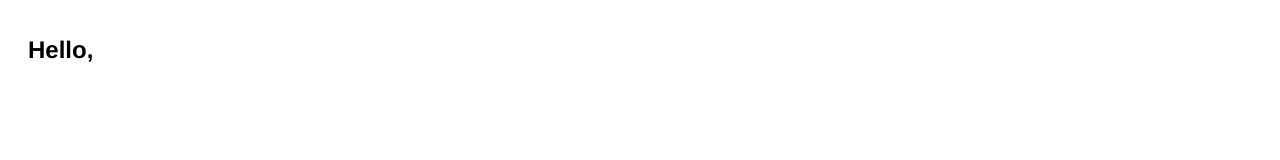
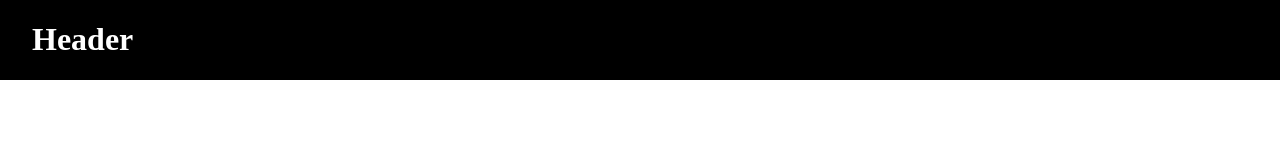
Before and after one commit to ACollectionOfAtoms/project-t-cms, a React app: page / in a window 1280 px wide. Built offline with nearby package versions, Linux system fonts and the light colour scheme; some packages are replaced by stand-ins of ours.

Commit message:
Added header component

```diff
--- a/src/components/App.js
+++ b/src/components/App.js
@@ -1,11 +1,9 @@
 // ./src/components/App.js
 import React from 'react'
-import styles from '../styles/App.css'
+import Header from 'components/Header/Header.js'
 
 const App = () => (
-  <div className={styles.app}>
-    <h2>Hello, </h2>
-  </div>
+  <Header />
 );
 
 export default App
--- /dev/null
+++ b/src/components/Header/Header.js
@@ -0,0 +1,12 @@
+import React from 'react'
+import styles from 'styles/components/Header.css'
+
+export default class Header extends React.Component {
+  render() {
+    return (
+      <div className={ styles.container }>
+        <h1> Header </h1>
+      </div>
+    )
+  }
+}
--- a/src/index.js
+++ b/src/index.js
@@ -1,6 +1,7 @@
 // ./src/index.js
 import React from 'react'
 import ReactDOM from 'react-dom'
+import { createStore } from 'react-redux'
 
 import { AppContainer } from 'react-hot-loader'
 // AppContainer is a necessary wrapper component for HMR
--- a/src/index.tpl.html
+++ b/src/index.tpl.html
@@ -1,6 +1,5 @@
 <!doctype html>
 <html lang="en">
-
   <head>
       <meta charset="utf-8">
       <meta http-equiv="x-ua-compatible" content="ie=edge">
@@ -11,7 +10,13 @@
 
   <body class="view-login">
       <div id="root"></div>
-    <script src="index.js"></script>
+      <!-- <script src="index.js"></script> -->
   </body>
 
+  <style>
+  body {
+    margin: 0;
+    padding: 0;
+  }
+  </style>
 </html>
--- /dev/null
+++ b/src/styles/components/Header.css
@@ -0,0 +1,7 @@
+.container {
+  display: flex;
+  align-content: space-between;
+  padding: 0 2em 0 2em;
+  background-color: black;
+  color: white;
+}
--- a/webpack.config.js
+++ b/webpack.config.js
@@ -36,6 +36,7 @@ module.exports = {
         new webpack.HotModuleReplacementPlugin(),
         new webpack.NamedModulesPlugin()
     ],
+
     module: {
       rules: [
         {
@@ -54,5 +55,12 @@ module.exports = {
           ],
         },
       ]
+    },
+
+    resolve: {
+      modules: [
+        path.join(__dirname, 'src'),
+        'node_modules'
+      ]
     }
 };
```
Also changed, not shown: src/components/Header/Nav.js (added). Lines whose indentation alone changed are shown as unchanged.
